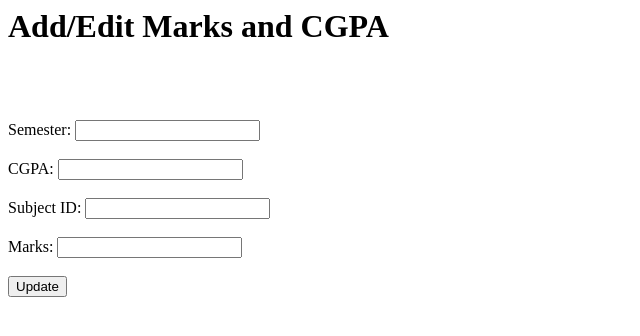
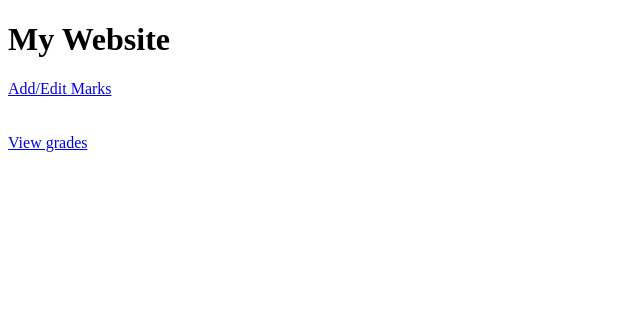
Before and after one commit to Viserion-7/Academize, a Django app: page / in a window 1280 px wide. Shown: the top 336 px of the page, without its empty margins (0-640 px from the left). Run offline with Django 4.2, Linux system fonts and the light colour scheme; data comes from the database, SQL or seed files in the repository; both versions use the stored data as it was after the commit.

Commit message:
prototype backend done

```diff
--- a/backend/academize/models.py
+++ b/backend/academize/models.py
@@ -30,11 +30,8 @@ class Mark(models.Model):
     student_name = models.ForeignKey(Students, on_delete=models.CASCADE)
     subject = models.ForeignKey(Subject, on_delete=models.CASCADE)
     semester = models.ForeignKey(Semester, on_delete=models.CASCADE)
+    semester_num = models.IntegerField(default=0)
     marks = models.FloatField(default=0)
 
-    @property
-    def semester_num(self):
-        return self.semester.semester_num
-
     def __str__(self):
-        return f"{self.subject} - {self.semester}: {self.marks}"
+        return f"{self.subject} - {self.semester_num}: {self.marks}"
--- a/backend/academize/templates/base.html
+++ b/backend/academize/templates/base.html
@@ -7,7 +7,12 @@
     <header>
         <h1>My Website</h1>
         <nav>
-            <a href="/">Add/Edit Marks</a>
+            <a href="/add_edit">Add/Edit Marks</a>
+        </nav>
+        <br />
+        <br />
+        <nav>
+            <a href="/view">View grades</a>
         </nav>
     </header>
 
--- a/backend/academize/views.py
+++ b/backend/academize/views.py
@@ -1,44 +1,59 @@
 from django.shortcuts import render, HttpResponse
 from .models import Semester, Mark, Subject, Students
 
+def home(request):
+    return render(request, 'base.html')
 
 
 def update_semester(request):
-    semester = Semester.objects.all()
-    student= Students.objects.all()
-    marks= Mark.objects.all()
-    mark = Mark.objects.first()
-    semester_num = mark.semester_num
-    try:
-        if request.method == 'POST':
-            semNum = request.POST['semester_num']
-            semcgpa = request.POST['cgpa']
-            markV = request.POST['marks']
-            s_id = request.POST['subject_id']
-            s_id = 8
-            semNum = 2
+    if request.user.username =='shrisharanyan':
+        student_userName = "student1"
+        semester = Semester.objects.all()
+        student = Students.objects.get(username=student_userName)
+        marks = Mark.objects.all()
 
-            for std in student:
-                if std.username == request.user.username:
-                    a = std.id
-                    for mark in marks:
-                        if a == mark.student_name_id and s_id == mark.subject_id and semester == semester_num:
-                            mark.marks = markV
-                            mark.save()
-                            print("Added Marks")
-                    for cgp in semester:
-                        if a == cgp.student_id and semNum == cgp.semester_num:
-                            cgp.cgpa=semcgpa
-                            cgp.save(update_fields=['cgpa'])
-                            print()
-                            print()
-                            print("Added CGPA")
-                            print()
-                            print()
+        try:
+            if request.method == 'POST':
+                semNum = request.POST['semester_num']
+                semcgpa = request.POST['cgpa']
+                markV = request.POST['marks']
+                s_id = request.POST['subject_id']
+                s_id = 1
+                semNum = 1
 
+                mark, created = Mark.objects.get_or_create(
+                    student_name=student,
+                    subject_id=s_id,
+                    semester_id=5,
+                    semester_num=semNum,
+                    defaults={'marks': markV},
+                )
 
-            return render(request, 'success.html')  # render a success page if the update was successful
-        return render(request, 'update_semester.html', {'semester' : semester, 'marks' : marks, 'student' : student})
+                if not created:
+                    mark.marks = markV
+                    mark.save()
+                    print("Updated Marks")
+                else:
+                    print("Added Marks")
 
-    except ValueError:
-        return HttpResponse("Enter all the values!")
+                semester, created = Semester.objects.get_or_create(
+                student=student,
+                semester_num=semNum,
+                defaults={'cgpa': semcgpa},
+                )
+
+                if not created:
+                    semester.cgpa = semcgpa
+                    semester.save(update_fields=['cgpa'])
+                    print("Updated CGPA")
+                else:
+                    print("Added CGPA")
+
+                return render(request, 'success.html')
+
+            return render(request, 'update_semester.html', {'semester': semester, 'marks': marks, 'student': student})
+
+        except ValueError:
+            return HttpResponse("Enter all the values!")
+    else:
+        return HttpResponse("Authorization Failed")
--- a/backend/backend/urls.py
+++ b/backend/backend/urls.py
@@ -15,9 +15,10 @@ Including another URLconf
 """
 from django.contrib import admin
 from django.urls import path
-from academize.views import update_semester
+from academize.views import update_semester, home
 
 urlpatterns = [
     path('admin/', admin.site.urls),
-    path('', update_semester, name='view1'),
+    path('add_edit/', update_semester, name='add_eidt'),
+    path('', home, name='home'),
 ]
```
Also changed, not shown: backend/academize/migrations/0012_mark_semester_num.py (added), backend/db.sqlite3.
